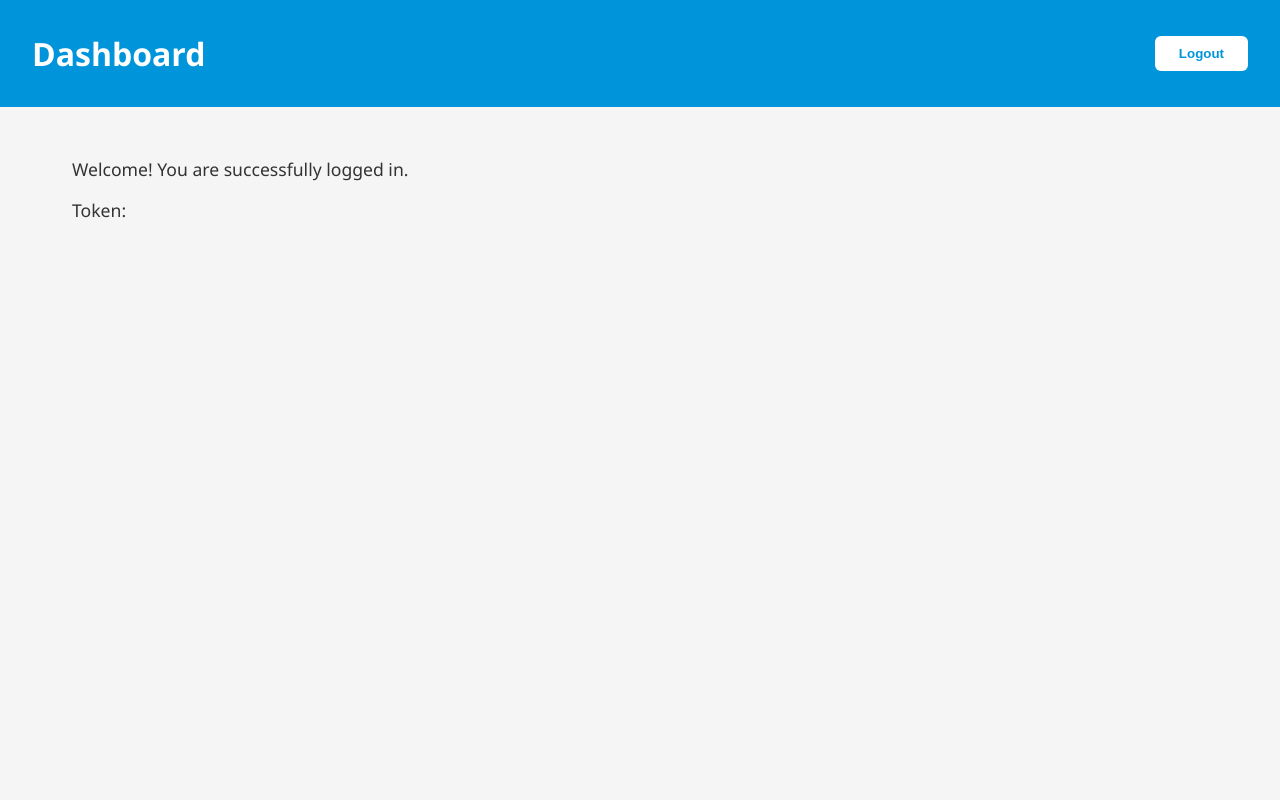
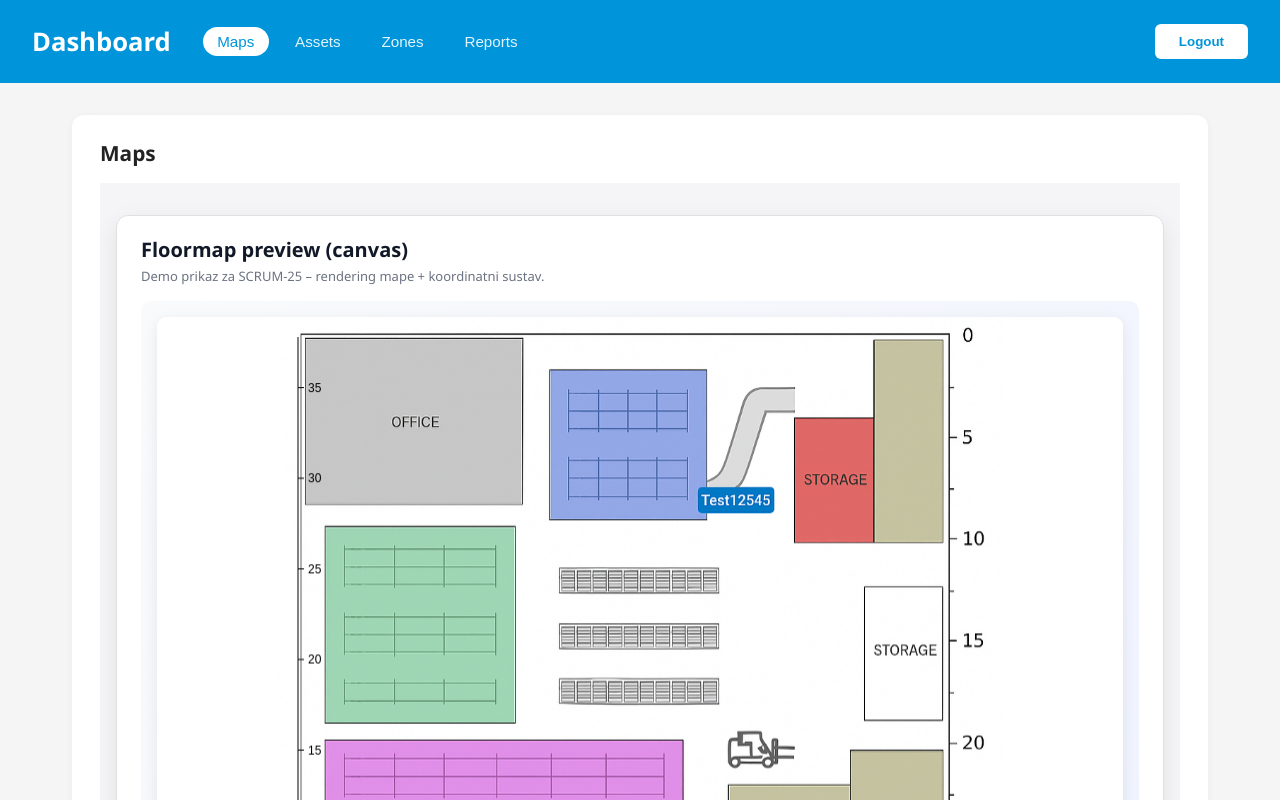
Before and after one commit to HrvojeCutvaric/indoor-localization-web, an Angular app: page /dashboard in a window 1280 px wide. Shown: the top 800 px of the page. Built offline with nearby package versions, Linux system fonts and the light colour scheme.

Commit message:
Added html and scss file for dashboard, implemented dashboard pages

```diff
--- /dev/null
+++ b/src/app/features/dashboard/dashboard.html
@@ -0,0 +1,57 @@
+<div class="dashboard-container">
+    <header class="dashboard-header">
+        <div class="header-left">
+            <h1 class="dashboard-title">Dashboard</h1>
+
+            <nav class="main-nav">
+                <button class="nav-link" [class.is-active]="activeSection === 'maps'"
+                    (click)="setActiveSection('maps')">
+                    Maps
+                </button>
+
+                <button class="nav-link" [class.is-active]="activeSection === 'assets'"
+                    (click)="setActiveSection('assets')">
+                    Assets
+                </button>
+
+                <button class="nav-link" [class.is-active]="activeSection === 'zones'"
+                    (click)="setActiveSection('zones')">
+                    Zones
+                </button>
+
+                <button class="nav-link" [class.is-active]="activeSection === 'reports'"
+                    (click)="setActiveSection('reports')">
+                    Reports
+                </button>
+            </nav>
+        </div>
+
+        <button (click)="logout()" class="logout-btn">Logout</button>
+    </header>
+
+    <div class="success-banner" *ngIf="successMessage">
+        {{ successMessage }}
+    </div>
+
+    <main class="dashboard-content">
+        <section *ngIf="activeSection === 'maps'" class="section section-maps">
+            <h2>Maps</h2>
+            <app-map-canvas></app-map-canvas>
+        </section>
+
+        <section *ngIf="activeSection === 'assets'" class="section section-assets">
+            <h2>Assets</h2>
+            <p>Assets module will be available soon.</p>
+        </section>
+
+        <section *ngIf="activeSection === 'zones'" class="section section-zones">
+            <h2>Zones</h2>
+            <p>Zones module will be available soon.</p>
+        </section>
+
+        <section *ngIf="activeSection === 'reports'" class="section section-reports">
+            <h2>Reports</h2>
+            <p>Reports module will be available soon.</p>
+        </section>
+    </main>
+</div>
--- /dev/null
+++ b/src/app/features/dashboard/dashboard.scss
@@ -0,0 +1,134 @@
+.dashboard-container {
+    min-height: 100vh;
+    background-color: #f5f5f5;
+}
+
+.dashboard-header {
+    background-color: #0095db;
+    color: #ffffff;
+    padding: 1.5rem 2rem;
+    display: flex;
+    justify-content: space-between;
+    align-items: center;
+    gap: 2rem;
+
+    .header-left {
+        display: flex;
+        align-items: center;
+        gap: 2rem;
+    }
+
+    .dashboard-title {
+        margin: 0;
+        font-size: 1.6rem;
+        font-weight: 600;
+    }
+
+    .main-nav {
+        display: flex;
+        gap: 0.75rem;
+    }
+
+    .nav-link {
+        border: none;
+        background: transparent;
+        color: #e3f4fc;
+        font-size: 0.95rem;
+        font-weight: 500;
+        padding: 0.4rem 0.9rem;
+        border-radius: 999px;
+        cursor: pointer;
+        transition: background-color 0.2s ease, color 0.2s ease, transform 0.1s ease;
+
+        &:hover {
+            background-color: rgba(255, 255, 255, 0.18);
+            color: #ffffff;
+            transform: translateY(-1px);
+        }
+
+        &.is-active {
+            background-color: #ffffff;
+            color: #0095db;
+        }
+    }
+}
+
+.logout-btn {
+    background-color: #ffffff;
+    color: #0095db;
+    border: none;
+    padding: 0.6rem 1.5rem;
+    border-radius: 6px;
+    font-weight: 600;
+    cursor: pointer;
+    transition: background-color 0.3s ease, transform 0.1s ease;
+
+    &:hover {
+        background-color: #f0f0f0;
+        transform: translateY(-1px);
+    }
+}
+
+.dashboard-content {
+    padding: 2rem;
+    max-width: 1200px;
+    margin: 0 auto;
+
+    .section {
+        background-color: #ffffff;
+        border-radius: 12px;
+        padding: 1.5rem 1.75rem;
+        box-shadow: 0 2px 10px rgba(0, 0, 0, 0.04);
+    }
+
+    h2 {
+        margin-top: 0;
+        margin-bottom: 1rem;
+        font-size: 1.3rem;
+        color: #222;
+    }
+
+    p {
+        font-size: 1.05rem;
+        color: #333;
+        margin-bottom: 0.75rem;
+    }
+}
+
+.success-banner {
+    position: fixed;
+    top: 1.5rem;
+    left: 50%;
+    transform: translateX(-50%);
+    background-color: #2e7d32;
+    color: #ffffff;
+    padding: 0.8rem 1.8rem;
+    border-radius: 12px;
+    box-shadow: 0 4px 12px rgba(0, 0, 0, 0.15);
+    font-size: 1rem;
+    z-index: 1000;
+    display: flex;
+    align-items: center;
+    gap: 0.5rem;
+    pointer-events: none;
+    opacity: 0;
+    animation: fadeSlide 0.45s ease-out forwards;
+}
+
+@keyframes fadeSlide {
+    from {
+        opacity: 0;
+        transform: translate(-50%, -20px);
+    }
+
+    to {
+        opacity: 1;
+        transform: translate(-50%, 0);
+    }
+}
+
+.section-maps {
+    max-width: 1800px;
+    width: 100%;
+    margin: 0 auto;
+}
--- a/src/app/features/dashboard/dashboard.ts
+++ b/src/app/features/dashboard/dashboard.ts
@@ -2,111 +2,22 @@ import { Component, inject } from '@angular/core';
 import { CommonModule } from '@angular/common';
 import { Router, ActivatedRoute } from '@angular/router';
 import { AuthService } from '../../core/services/auth.service';
+import { MapCanvasComponent } from '../maps/components/map-canvas/map-canvas';
+
+type DashboardSection = 'maps' | 'assets' | 'zones' | 'reports';
 
 @Component({
   selector: 'app-dashboard',
   standalone: true,
-  imports: [CommonModule],
-  template: `
-    <div class="dashboard-container">
-      <header class="dashboard-header">
-        <h1>Dashboard</h1>
-        <button (click)="logout()" class="logout-btn">Logout</button>
-      </header>
-
-      <div class="success-banner" *ngIf="successMessage">
-        {{ successMessage }}
-      </div>
-
-      <main class="dashboard-content">
-        <p>Welcome! You are successfully logged in.</p>
-        <p>Token: {{ token }}</p>
-      </main>
-    </div>
-  `,
-  styles: [
-    `
-      .dashboard-container {
-        min-height: 100vh;
-        background-color: #f5f5f5;
-      }
-
-      .dashboard-header {
-        background-color: #0095db;
-        color: white;
-        padding: 2rem;
-        display: flex;
-        justify-content: space-between;
-        align-items: center;
-
-        h1 {
-          margin: 0;
-        }
-      }
-
-      .logout-btn {
-        background-color: white;
-        color: #0095db;
-        border: none;
-        padding: 0.6rem 1.5rem;
-        border-radius: 6px;
-        font-weight: 600;
-        cursor: pointer;
-        transition: 0.3s;
-
-        &:hover {
-          background-color: #f0f0f0;
-        }
-      }
-
-      .dashboard-content {
-        padding: 2rem;
-        max-width: 1200px;
-        margin: 0 auto;
-
-        p {
-          font-size: 1.1rem;
-          color: #333;
-        }
-      }
-
-      .success-banner {
-        position: fixed;
-        top: 1.5rem;
-        left: 50%;
-        transform: translateX(-50%);
-        background-color: #2e7d32;
-        color: #ffffff;
-        padding: 0.8rem 1.8rem;
-        border-radius: 12px;
-        box-shadow: 0 4px 12px rgba(0, 0, 0, 0.15);
-        font-size: 1rem;
-        z-index: 1000;
-        display: flex;
-        align-items: center;
-        gap: 0.5rem;
-        pointer-events: none;
-        opacity: 0;
-        animation: fadeSlide 0.45s ease-out forwards;
-      }
-
-      @keyframes fadeSlide {
-        from {
-          opacity: 0;
-          transform: translate(-50%, -20px);
-        }
-        to {
-          opacity: 1;
-          transform: translate(-50%, 0);
-        }
-      }
-    `,
-  ],
+  imports: [CommonModule, MapCanvasComponent],
+  templateUrl: './dashboard.html',
+  styleUrls: ['./dashboard.scss'],
 })
 
 export class Dashboard {
   token: string | null = null;
   successMessage: string | null = null;
+  activeSection: DashboardSection = 'maps';
 
   private route = inject(ActivatedRoute);
 
@@ -133,6 +44,10 @@ export class Dashboard {
     });
   }
 
+  setActiveSection(section: DashboardSection): void {
+    this.activeSection = section;
+  }
+
   logout(): void {
     this.authService.logout();
   }
```
